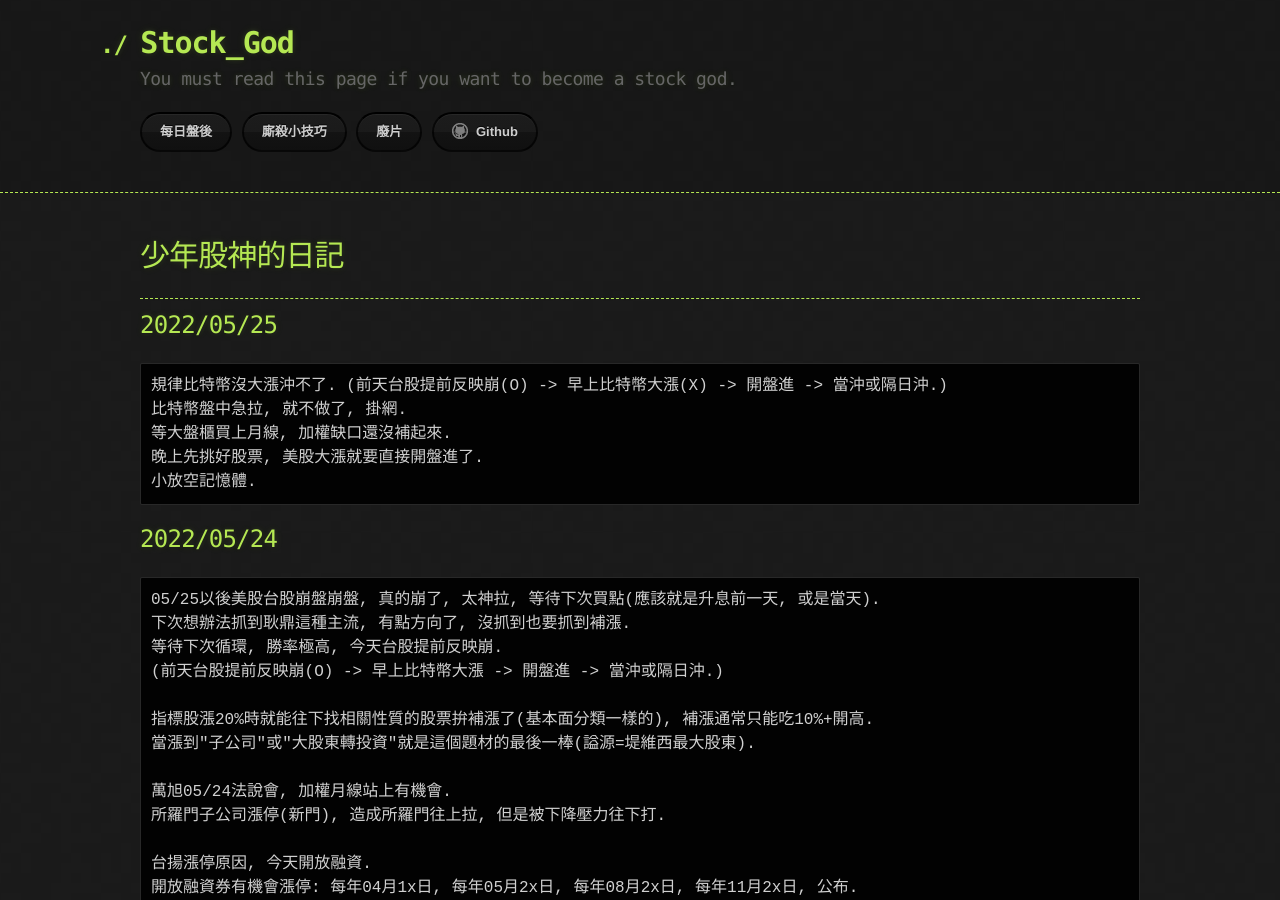
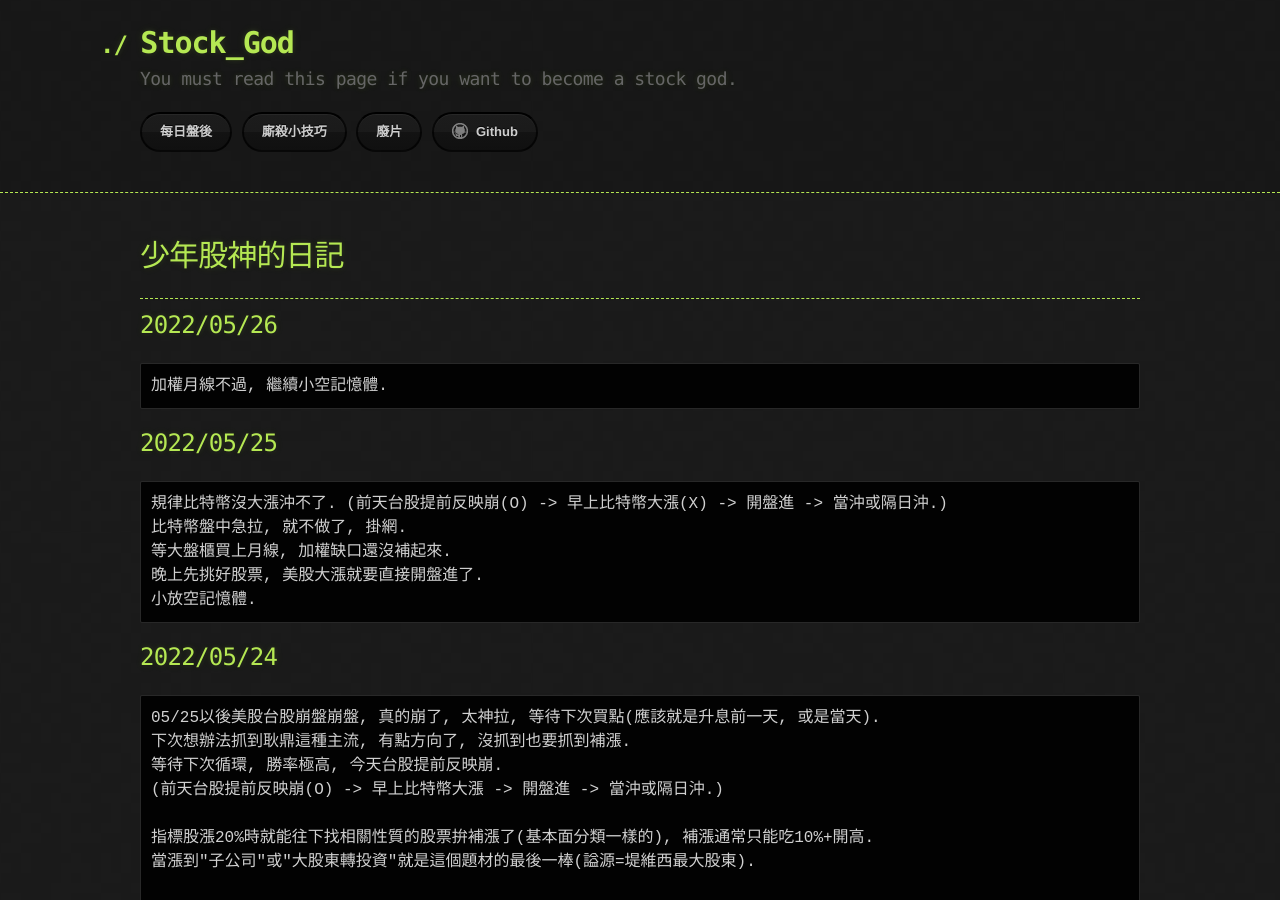
Before and after one commit to lepg5487/Stock_God, a Jekyll site: the page built from index.md, in a window 1280 px wide and 900 px high. Built offline with Jekyll 4.4.1, drawn with Linux system fonts in a browser that asks for light colours; our own code applies the rules of GitHub Pages for plain Markdown files.

Commit message:
Update index.md

````diff
--- a/index.md
+++ b/index.md
@@ -5,6 +5,11 @@ layout: testlayouts
 # 少年股神的日記
 
 ---
+
+## 2022/05/26
+```
+加權月線不過, 繼續小空記憶體.
+```
 
 ## 2022/05/25
 ```
````
